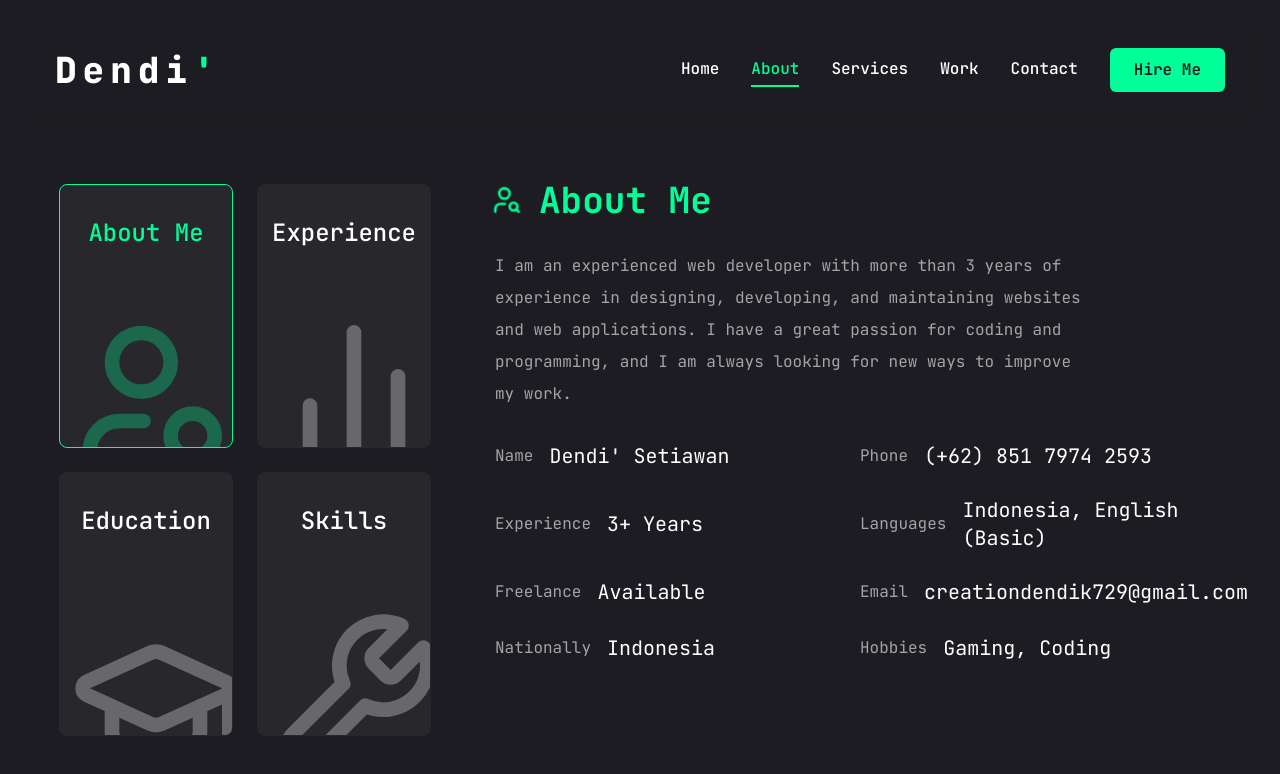
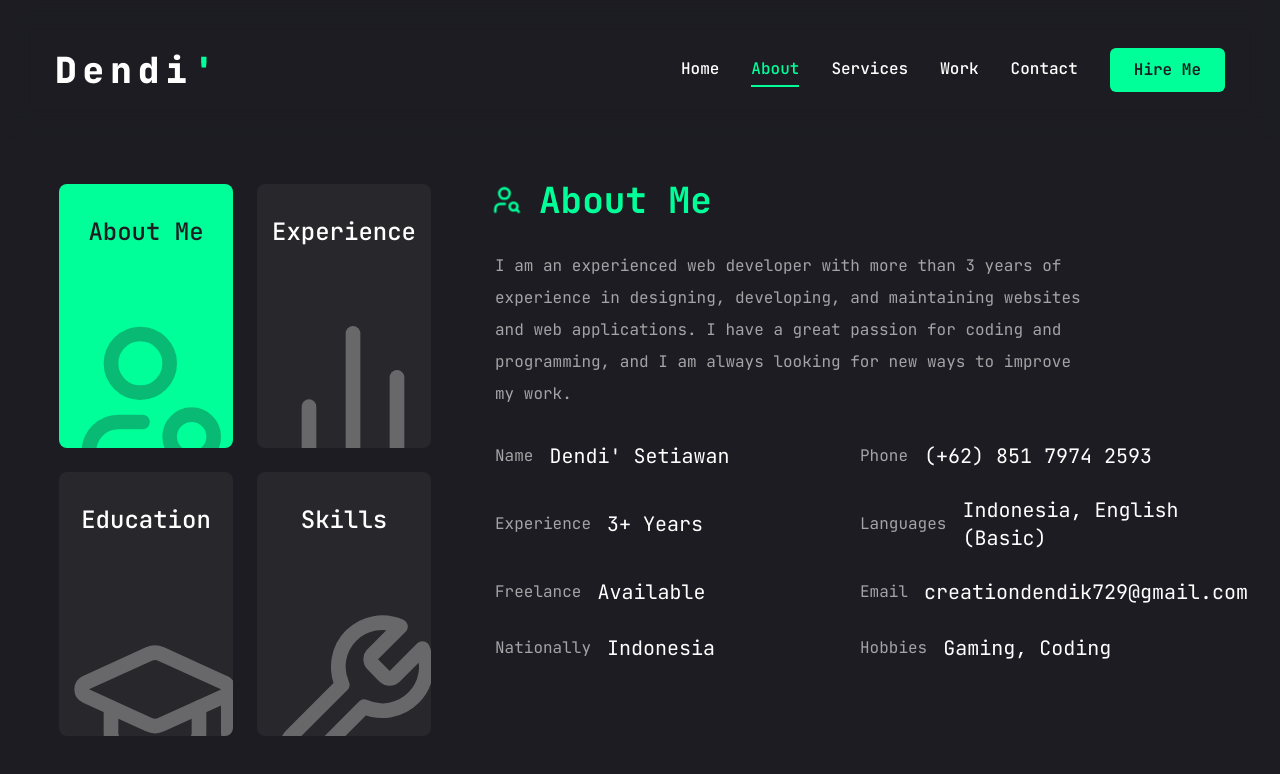
Before and after one commit to dendik-creation/dendik-creation-portfolio, a Next.js app: page /about in a window 1280 px wide. Shown: the top 774 px of the page. Built offline with nearby package versions, Linux system fonts and the light colour scheme.

Commit message:
fix: Fix tabs about page to back normal

```diff
--- a/src/components/common/About/MoreDetailDialog.tsx
+++ b/src/components/common/About/MoreDetailDialog.tsx
@@ -12,7 +12,6 @@
 import {
   ArrowUpRight,
   Building,
-  ChevronUp,
   GitCommitHorizontal,
   Hourglass,
 } from "lucide-react";
--- a/src/components/ui/tabs.tsx
+++ b/src/components/ui/tabs.tsx
@@ -26,7 +26,7 @@
   <TabsPrimitive.Trigger
     ref={ref}
     className={cn(
-      "inline-flex items-center w-full bg-[#27272c] justify-center whitespace-nowrap text-white rounded-lg p-3 text-base font-medium ring-offset-white transition-all disabled:pointer-events-none disabled:opacity-50 data-[state=active]:border-accent/100 border border-accent/0  data-[state=active]:text-accent duration-300 data-[state-active]:font-bold data-[state-active]:shadow-sm",
+      "inline-flex items-center w-full bg-[#27272c] justify-center whitespace-nowrap text-white rounded-lg p-3 text-base font-medium ring-offset-white transition-all disabled:pointer-events-none disabled:opacity-50 data-[state=active]:bg-accent data-[state=active]:text-primary duration-300 data-[state-active]:font-bold data-[state-active]:shadow-sm",
       className
     )}
     {...props}
```
